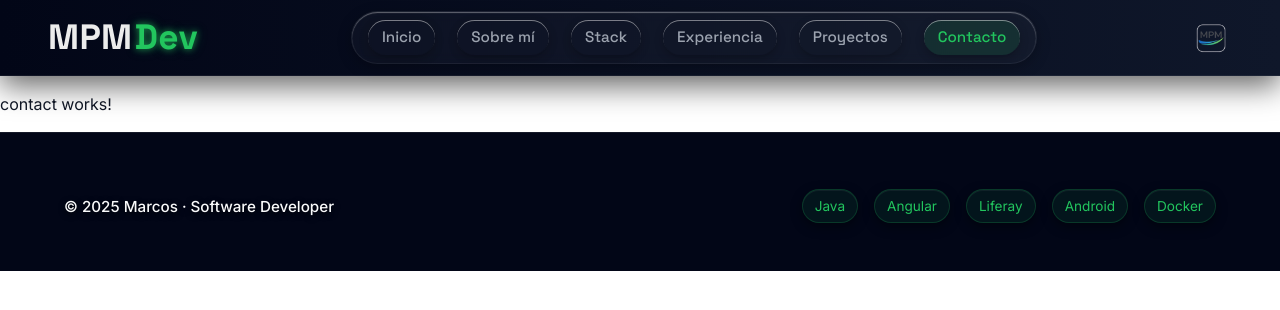
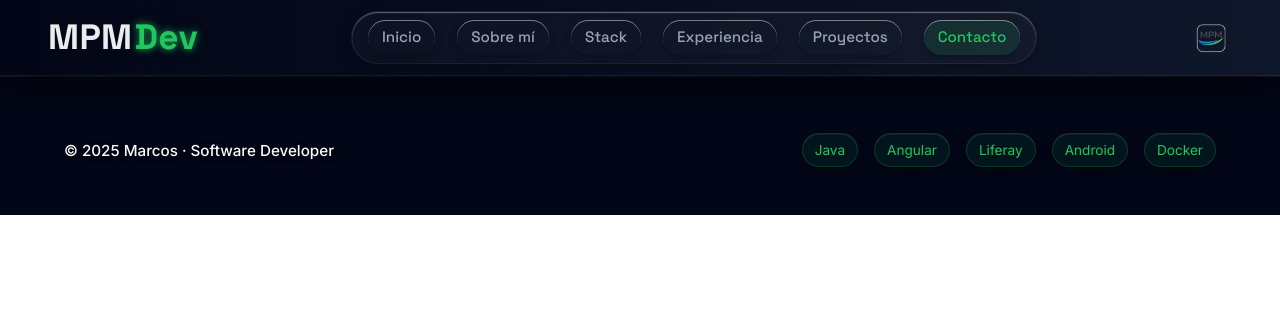
Before and after one commit to MarcosPequeMarban/mpequedev, an Angular app: page /contact in a window 1280 px wide. Shown: the top 310 px of the page. Built offline with nearby package versions, Linux system fonts and the light colour scheme.

Commit message:
contact preparado para empezar mañana

```diff
--- a/src/app/pages/contact/contact.ts
+++ b/src/app/pages/contact/contact.ts
@@ -1,10 +1,11 @@
+import { CommonModule } from '@angular/common';
 import { ChangeDetectionStrategy, Component } from '@angular/core';
 
 @Component({
-  selector: 'app-contact',
-  imports: [],
-  template: `<p>contact works!</p>`,
-  styleUrl: './contact.css',
+  selector: 'contact',
+  imports: [CommonModule],
+  templateUrl: './contact.html',
+  styleUrls: ['./contact.css'],
   changeDetection: ChangeDetectionStrategy.OnPush,
 })
 export class Contact { }
```
Also changed, not shown: src/app/pages/contact/contact.html (added).
